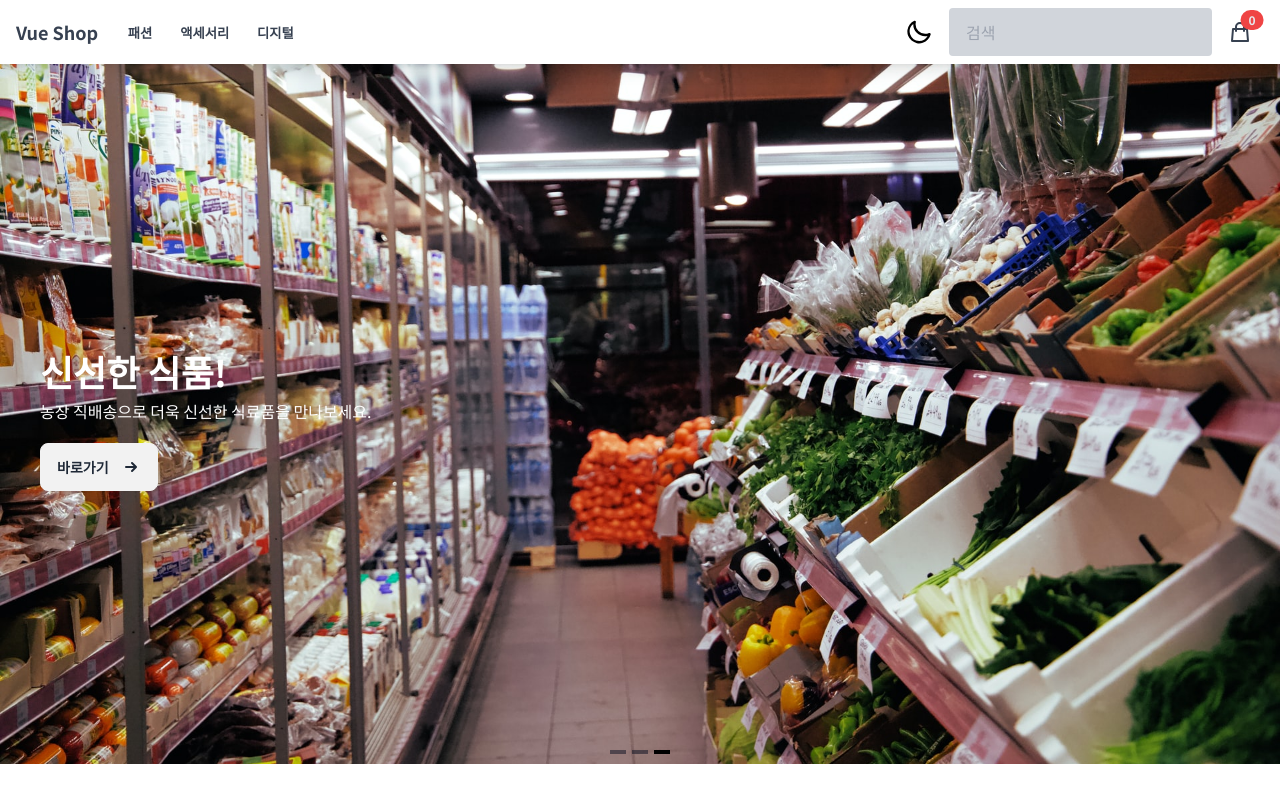
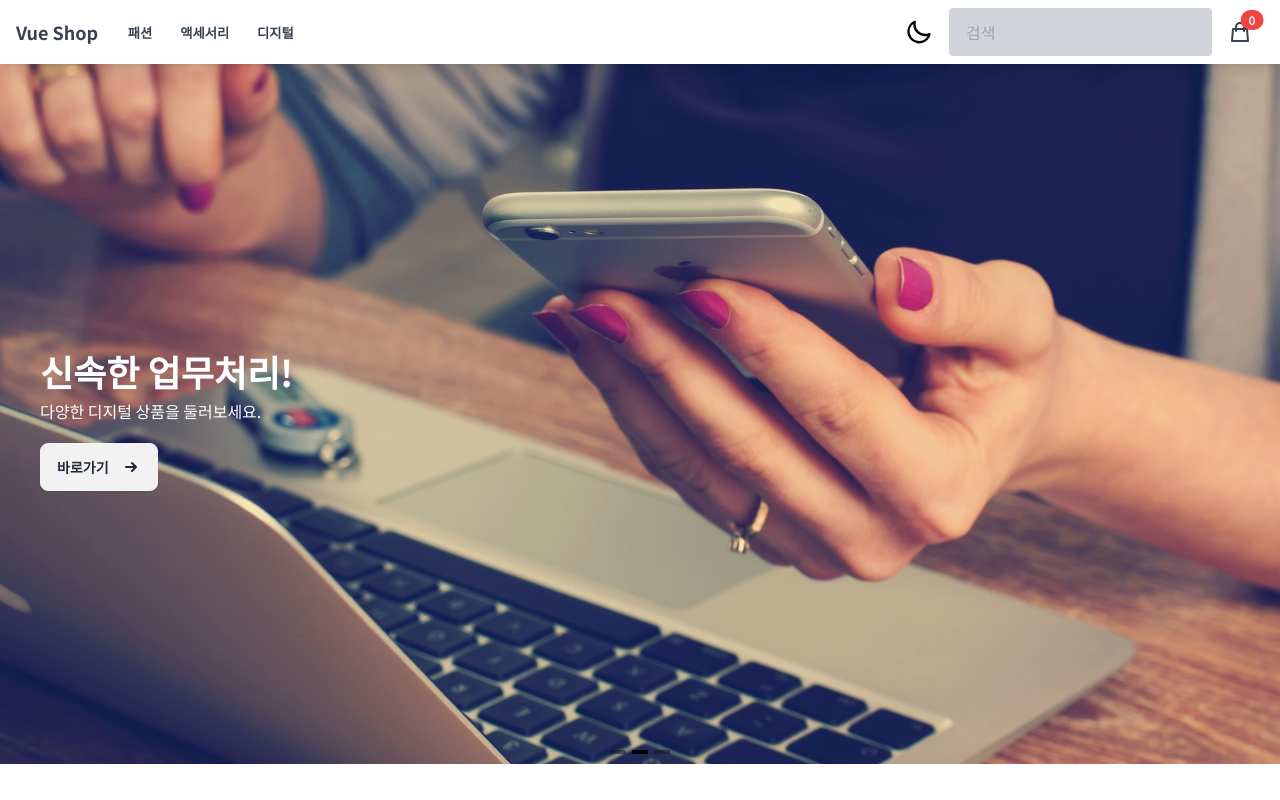
Before and after one commit to HwangInbo/vue-shop, a Vue app: page / in a window 1280 px wide. Shown: the top 800 px of the page. Built offline with nearby package versions, Linux system fonts and the light colour scheme.

Commit message:
캐러셀 및 검색 토글 수정
캐러셀이 반복되려면
:wrap-around="true" 넣어야함
기본 속성은
vue3-carousel문서 참조

```diff
--- a/package.json
+++ b/package.json
@@ -14,7 +14,7 @@
     "tailwindcss": "^3.4.16",
     "vue": "^3.5.13",
     "vue-app": "file:",
-    "vue3-carousel": "^0.9.0"
+    "vue3-carousel": "^0.10.0"
   },
   "devDependencies": {
     "@vitejs/plugin-vue": "^5.2.1",
--- a/src/components/common/Rating.vue
+++ b/src/components/common/Rating.vue
@@ -34,7 +34,3 @@
     },
   };
   </script>
-
-  <style scoped>
-  /* 여기에 컴포넌트 스타일 추가 */
-  </style>
--- a/src/components/common/Slider.vue
+++ b/src/components/common/Slider.vue
@@ -1,9 +1,10 @@
 <template>
   <carousel
-    :autoplay="1"
+    :autoplay="3000"
     :items-to-show="1"
-    :interval="6000"
+    :interval="1000"
     :loop="true"
+    :wrap-around="true"
     :pause-on-hover="false"
     class="carousel carousel-container"
   >
--- a/src/components/layout/Nav.vue
+++ b/src/components/layout/Nav.vue
@@ -63,7 +63,9 @@ const toggleInputVisibility = () => {
 }
 const searchClear = () => {
   searchQuery.value = "";
+  isInputVisible.value = !isInputVisible.value
 }
+
 </script>
 
 <template>
--- a/src/components/products/ProductsLoad.vue
+++ b/src/components/products/ProductsLoad.vue
@@ -36,8 +36,3 @@
 };
 
   </script>
-
-
-  <style scoped>
-  /* 로딩 스타일에 대한 커스터마이징이 가능하다면 여기에서 추가 */
-  </style>
```
Also changed, not shown: src/views/index.vue (indentation only), 1 other file (tests, documents, lock files or other folders).
